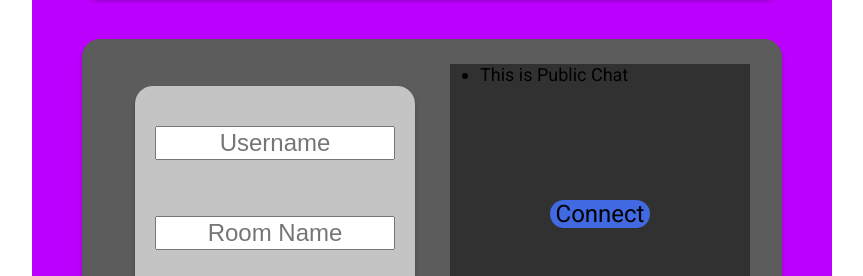
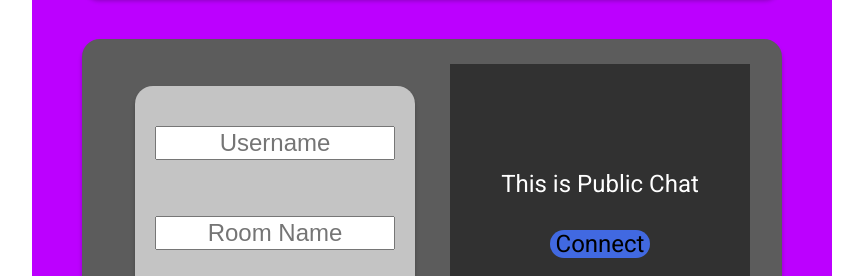
Before and after one commit to KingBenny101/puffy, a website: page public/index.html in a window 1280 px wide. Shown: the part 210-486 px from the top of the page, without its empty margins (208-1071 px from the left). Drawn offline with nearby package versions, Linux system fonts and the light colour scheme; no server answers.

Commit message:
Changed Public Chat layout

```diff
--- a/package.json
+++ b/package.json
@@ -4,8 +4,8 @@
   "description": "server for TTT",
   "main": "server.js",
   "scripts": {
-    "start" :"node server",
-    "dev" : "nodemon server"
+    "start": "node server",
+    "dev": "nodemon server"
   },
   "author": "KingBenny101",
   "license": "UNLICENSED",
--- a/public/css/main.css
+++ b/public/css/main.css
@@ -222,7 +222,7 @@ left: 20px;
   width: 100px;
   height: 28px;
   position :absolute;
-  top: 50%;
+  top: 60%;
   left: 50%;
   -ms-transform: translate(-50%,-50%);
   transform: translate(-50%,-50%);
@@ -236,3 +236,18 @@ left: 20px;
   font-weight: Regular;
   font-size: 24px;
 }
+
+
+.chat-block-message {
+  position: absolute;
+  top: 40%;
+  left: 50%;
+  color: white;
+  width: 100%;
+  text-align: center;
+  -ms-transform: translate(-50%,-50%);
+  transform: translate(-50%,-50%);
+  font-family: Roboto;
+  font-weight: Regular;
+  font-size: 24px;
+}
--- a/public/index.html
+++ b/public/index.html
@@ -40,13 +40,10 @@
       <div class="chat-container" id="publicChat">
         <div class="chat-flow" >
           <div class="chat-block">
-
+            <span class="chat-block-message">This is Public Chat</span>
             <div class="chat-block-connect" onclick ="connectPublic()">Connect</div>
           </div>
           <ul id="chat-public" style="list-style-type: disc">
-            <li>
-                This is Public Chat
-            </li>
           </ul>
         </div>
 
--- a/server.js
+++ b/server.js
@@ -153,7 +153,7 @@ io.on("connection", (socket) => {
     socket.on('publicMessageFromClient',(data) => {
       const username = data.username;
       const message = data.message;
-      io.to(PUBLIC_ID).emit('publicMessage',`${username}: ${message}`);
+      io.to(PUBLIC_ID).emit('publicMessage',`${username} : ${message}`);
 
     });
 
```
Also changed, not shown: 1 other file.
